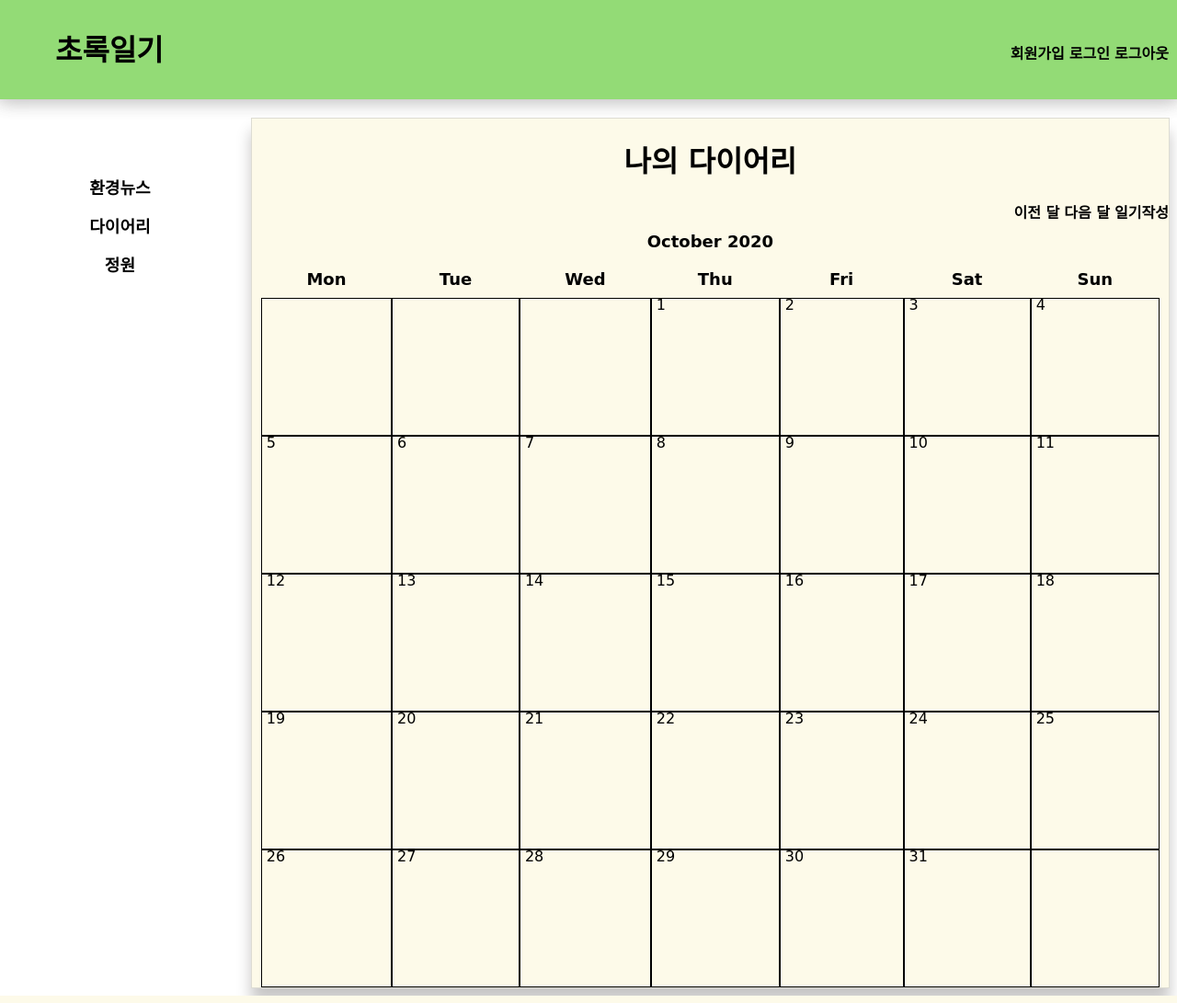
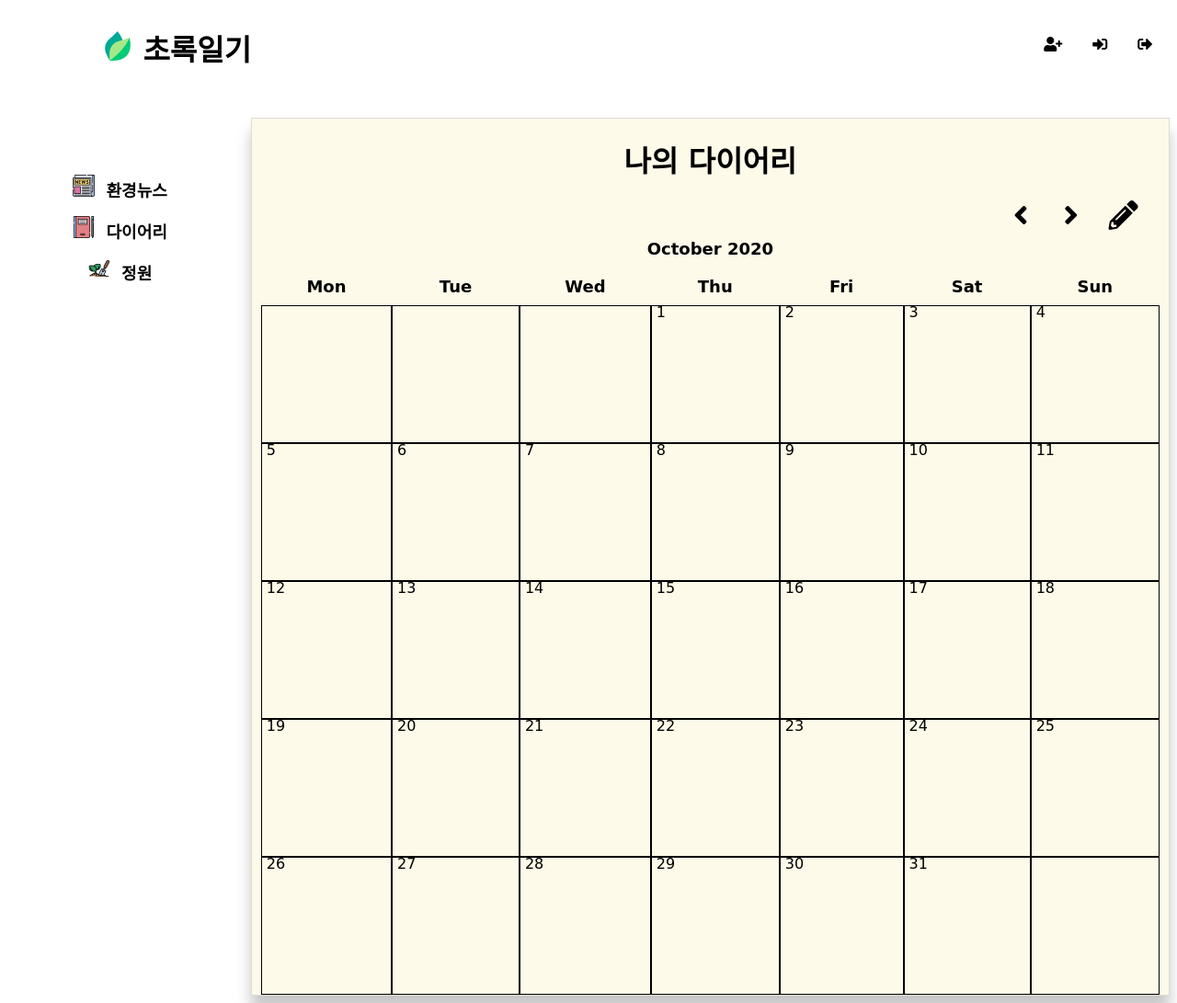
Before and after one commit to seungyun87/greendiary, a Django app: page /calendar/ in a window 1280 px wide. Shown: the whole page at 92% size. Run offline with Django 3.2, Linux system fonts and the light colour scheme; data comes from the database, SQL or seed files in the repository; some libraries are stand-ins or nearby versions; some web fonts are replaced.

Commit message:
icon 수정중

```diff
--- a/greendiary/static/css/base.css
+++ b/greendiary/static/css/base.css
@@ -20,18 +20,30 @@
 
   }
 
+  .fa,.fab,.fad,.fal,.far,.fas{
+    font-weight: 900 !important;
+    }
+
+
 .header-gd{
+
+  padding : 10px;
+  /*background:url( '/static/images/line.png' );
+  background-position: center;
+
+  background-size:100%;
+*/
 
   z-index: 2;
   position: absolute;
   line-height: 50px;
-  left: 60;
+  left: 80;
 }
 .header-color{
 
   grid-column: 1/4;
   grid-row: 1/2;
-  background-color: #93db76;
+  /*background-color: #93db76;*/
 
 }
 .header {
@@ -40,8 +52,8 @@
     margin-bottom: 0;
     grid-column: 1/4;
     grid-row: 1/2;
-    box-shadow: 0px 0px 20px rgb(199, 198, 198);
-    border: 10px solid #93db76;
+    /*box-shadow: 0px 0px 20px rgb(199, 198, 198);
+    border: 10px solid #93db76;*/
 
 
 }
--- a/greendiary/templates/base.html
+++ b/greendiary/templates/base.html
@@ -4,6 +4,10 @@
         <link rel="stylesheet" href="{% static 'css/base.css' %}">
         <link rel="stylesheet" href="{% static 'css/calendar.css' %}">
         <link href="https://fonts.googleapis.com/css2?family=Poor+Story&display=swap" rel="stylesheet">
+        <link
+    rel="stylesheet"
+    href="https://cdnjs.cloudflare.com/ajax/libs/font-awesome/5.8.2/css/all.min.css"
+  />
         <!--bootstrap 호출
         <link rel="stylesheet" href="https://stackpath.bootstrapcdn.com/bootstrap/4.5.2/css/bootstrap.min.css" integrity="sha384-JcKb8q3iqJ61gNV9KGb8thSsNjpSL0n8PARn9HuZOnIxN0hoP+VmmDGMN5t9UJ0Z" crossorigin="anonymous">
         -->
@@ -21,7 +25,11 @@
 
         <div class="header">
           <div class="header-gd">
-            <h1><a href="{% url 'diary:home' %}">초록일기</a></h1>
+
+            <h1><a href="{% url 'diary:home' %}">&nbsp;
+              <img src="{% static 'images/leaf.png' %}">
+              <span>
+              초록일기&nbsp;</span></a></h1>
           </div>
         </div>
         <div class="header-color"></div>
@@ -29,9 +37,10 @@
         <div class="header">
           <div class="vercenter">
             <div class="right">
-          <a href="{% url 'signup' %}">회원가입</a>
-          <a href="{% url 'login' %}">로그인</a>
-          <a href="{% url 'logout' %}">로그아웃</a>
+
+          <a href="{% url 'signup' %}"><i class="fas fa-user-plus"></i>&nbsp;&nbsp;&nbsp;&nbsp;&nbsp;</a>
+          <a href="{% url 'login' %}"><i class="fas fa-sign-in-alt"></i>&nbsp;&nbsp;&nbsp;&nbsp;&nbsp;</a>
+          <a href="{% url 'logout' %}"><i class="fas fa-sign-out-alt"></i>&nbsp;&nbsp;&nbsp;&nbsp;&nbsp;</a>
         </div>
         </div>
         </div>
@@ -42,15 +51,15 @@
 
             <ul>
             <br></br>
-            <li><a href="">환경뉴스</a></li>
-            <li><a href="{% url 'diary:calendar'%}">다이어리</a>
+            <li><a href=""><img src="{% static 'images/newspaper.png' %}">&nbsp;&nbsp;환경뉴스</a></li>
+            <li><a href="{% url 'diary:calendar'%}"><img src="{% static 'images/diary.png' %}">&nbsp;&nbsp;다이어리</a>
               <ul>
                 <li><a href="{% url 'diary:calendar'%}">나의 다이어리</a></li>
                 <li><a href="{% url 'diary:list' %}">다이어리 리스트</a></li>
 
               </ul>
             </li>
-            <li><a href="">정원</a>
+            <li><a href=""><img src="{% static 'images/farming.png' %}">&nbsp;&nbsp;정원</a>
               <ul>
                 <li><a href="">나의 정원</a></li>
               </ul>
--- a/greendiary/templates/diary/diary_calendar.html
+++ b/greendiary/templates/diary/diary_calendar.html
@@ -7,14 +7,23 @@
         {% block content %}
 
         <div class="content">
+
         <h1 style="color: black;">나의 다이어리</h1>
-        <div class="right">
-            <a href="{% url 'diary:calendar' %}?{{ prev_month }}">이전 달</a>
-            <a href="{% url 'diary:calendar' %}?{{ next_month }}">다음 달</a>
-            <a href="{% url 'diary:create' %}">일기작성</a>
-        </div>
+
+
+
         {{calendar}}
 
+    </div>
+    <div class="right">
+    <a href="{% url 'diary:calendar' %}?{{ prev_month }}" title="이전 달">
+        <i class="fas fa-angle-left fa-2x"></i>&nbsp;&nbsp;&nbsp;&nbsp;&nbsp;&nbsp;</a>
+
+    <a href="{% url 'diary:calendar' %}?{{ next_month }}">
+        <i class="fas fa-angle-right fa-2x"></i>&nbsp;&nbsp;&nbsp;&nbsp;&nbsp;</a>
+
+            <a href="{% url 'diary:create' %}">
+            <i class="fas fa-pencil-alt fa-2x"></i>&nbsp;&nbsp;&nbsp;&nbsp;&nbsp;&nbsp;</a>
     </div>
     {% endblock %}
 
--- a/greendiary/templates/home.html
+++ b/greendiary/templates/home.html
@@ -2,9 +2,11 @@
 {% load static %}
 {% block content %}
 <html>
+
     <head>
     </head>
     <body>
+
         <h1>안녕하세요. 초록일기입니다.</h1>
     </body>
 </html>
```
Also changed, not shown: greendiary/static/images/cloud.jpg (added), greendiary/static/images/diary.png (added), greendiary/static/images/doodle (1).png (added), greendiary/static/images/doodle (2).png (added), greendiary/static/images/doodle.png (added), greendiary/static/images/farming (1).png (added), greendiary/static/images/farming.png (added), greendiary/static/images/highlight.jpg (added), greendiary/static/images/leaf.png (added), greendiary/static/images/line.png (added), greendiary/static/images/newspaper (1).png (added), greendiary/static/images/newspaper.png (added).
